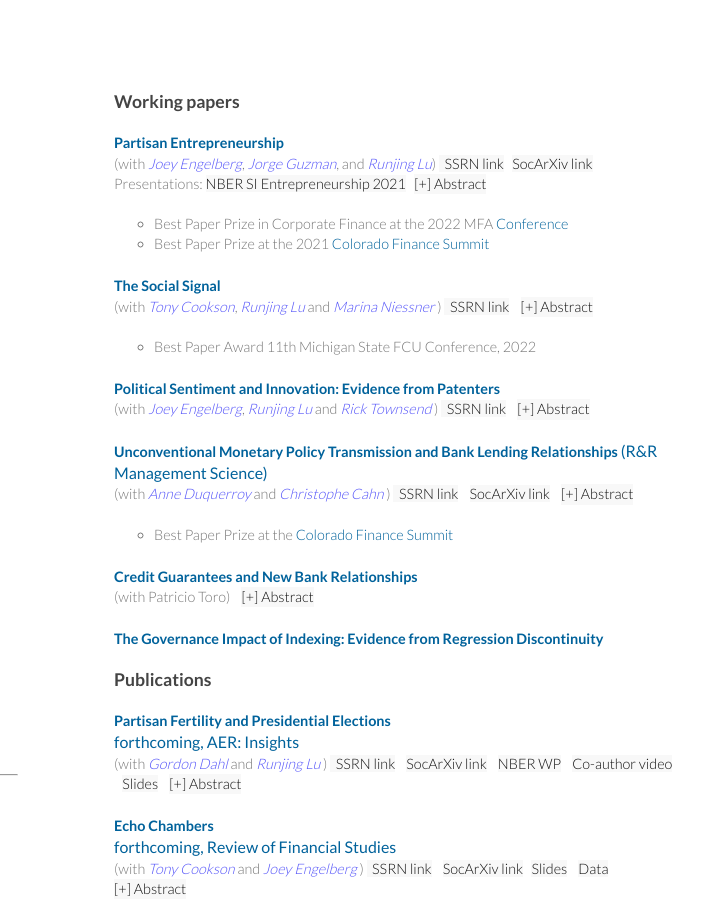
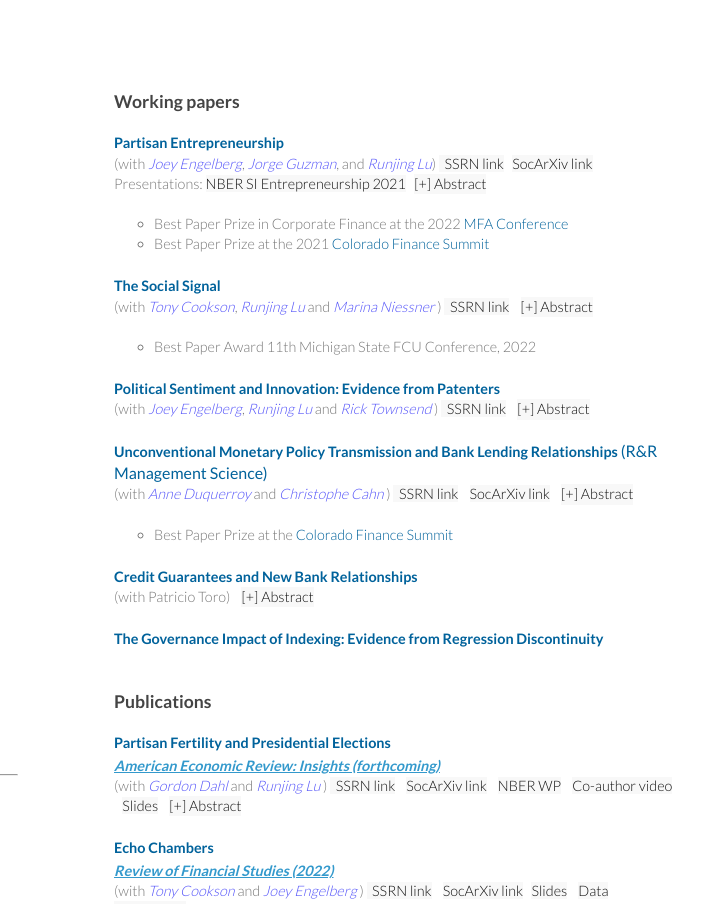
Before and after one commit to notafish-wm/website, a plain HTML site: page index.html in a window 1280 px wide. Shown: the top 904 px of the page, 398-1101 px from the left. Drawn offline with Linux system fonts and the light colour scheme.

Commit message:
Add files via upload

```diff
--- a/index.html
+++ b/index.html
@@ -132,9 +132,9 @@
       <!-- Unordered List -->
       <ul>
         <li>
-          Best Paper Prize in Corporate Finance at the 2022 MFA
+          Best Paper Prize in Corporate Finance at the 2022
           <a href="https://midwestfinance.org/annual-meeting" target="_blank"
-            >Conference</a
+            >MFA Conference</a
           >
         </li>
         <li>
@@ -364,7 +364,7 @@ banks appear to transmit policy lending near-uniformly across multi-bank firms.
         <li>
           Best Paper Prize at the
           <a
-            href="https://sites.google.com/site/coloradofinancesummit/call-for-papers?authuser=0"
+            href="https://sites.google.com/site/coloradofinancesummit"
             target="_blank"
             >Colorado Finance Summit</a
           >
@@ -473,7 +473,7 @@ banks appear to transmit policy lending near-uniformly across multi-bank firms.
 
 	<!-- Link Title -->
 
-
+<br>
       <h3 style="margin-top: 20px">Publications</h3>
 
       <!-- Link Title -->
@@ -484,8 +484,14 @@ banks appear to transmit policy lending near-uniformly across multi-bank firms.
           href="./papers/Partisan Fertility_Dec2021.pdf"
           download="Partisan Fertility_Dec2021.pdf"
           >Partisan Fertility and Presidential Elections
-		  <br> <small> forthcoming, AER: Insights </small>
-        </a>
+		  </a>
+		  <span
+          ><a
+            href="https://www.aeaweb.org/articles?id=10.1257/aeri.20210485&&from=f"
+            target="_blank"
+          > <br> American Economic Review: Insights (forthcoming)</a
+          ></span
+        >
       </p>
       <!-- Link Title -->
 
@@ -576,9 +582,15 @@ banks appear to transmit policy lending near-uniformly across multi-bank firms.
           class="title"
           target="”_blank”"
           href="https://drive.google.com/file/d/1rAM8sGx_R9Nyh6I0GRSm7PRaDXQl8-X7/view"
-          > Echo Chambers <br> <small> forthcoming, Review of Financial Studies </small>
+          > Echo Chambers
         </a>
-
+        <span
+          ><a
+            href="https://academic.oup.com/rfs/advance-article-abstract/doi/10.1093/rfs/hhac058/6670640"
+            target="_blank"
+          > <br> Review of Financial Studies (2022)</a
+          ></span
+        >
       </p>
       <!-- Link Title -->
 
@@ -847,7 +859,7 @@ banks appear to transmit policy lending near-uniformly across multi-bank firms.
 
 
       <!-- Link Text -->
-
+<br>
       <h3>Other Publications</h3>
 
       <!-- Link Title -->
```
